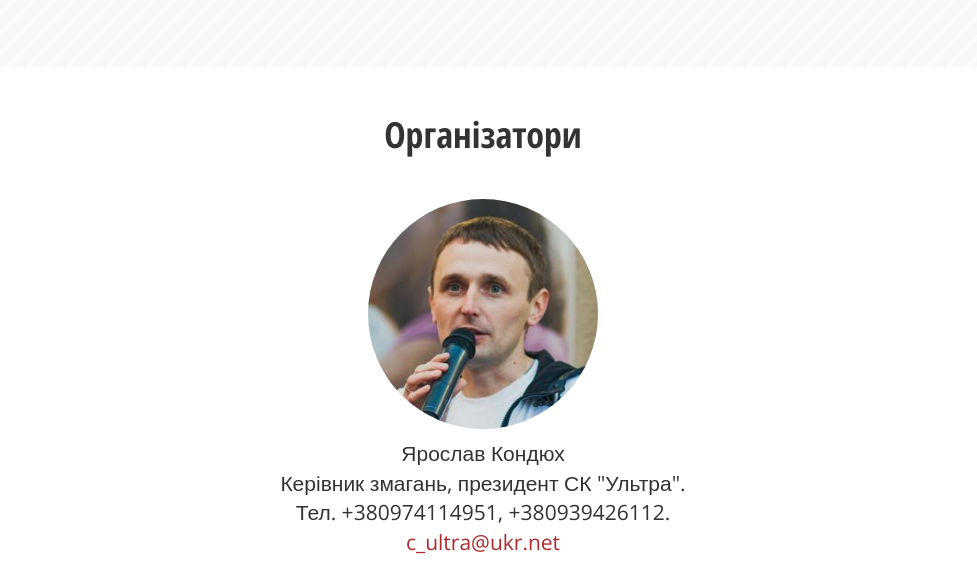
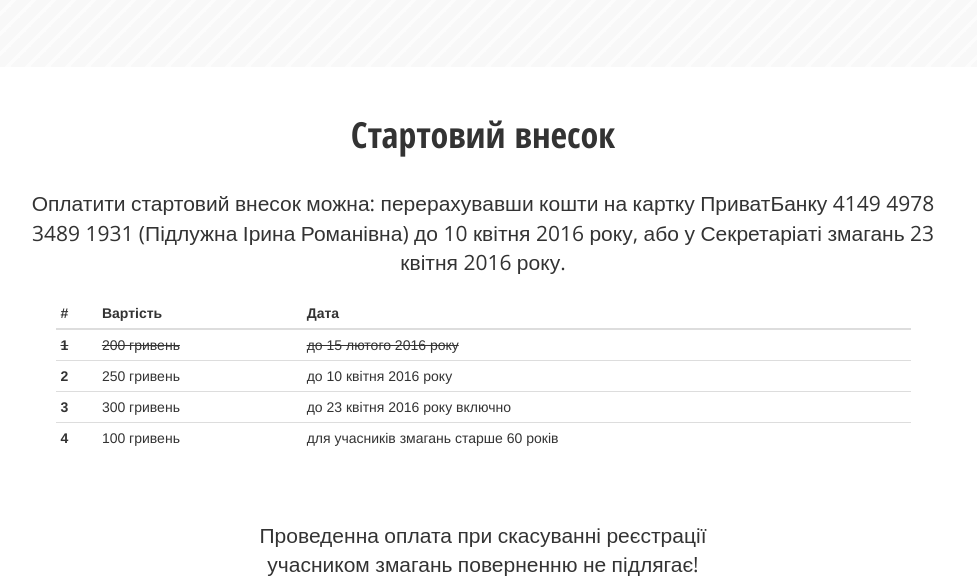
Before and after one commit to gvizdyk/marathonlviv.github.io, a website: page index.jade in a window 1280 px wide. Shown: the part 2664-3245 px from the top of the page, without its empty margins (157-1134 px from the left). Drawn offline with nearby package versions, Linux system fonts and the light colour scheme; files that its build step writes are made by us from their sources.

Commit message:
added paid sections

```diff
--- a/index.jade
+++ b/index.jade
@@ -150,7 +150,40 @@ html(lang='uk',class='no-js')
         p.lead Прийом додаткових заявок, реєстрація учасників, видача стартових номерів відбуватиметься <strong><u>виключно 23 квітня, у суботу з 16.00, під чаc проведення Pasta Party</u></strong>
         p.lead Остаточною заявкою для участі у змаганнях вважається: попередня реєстрація, медична довідка та заява учасника пробігу із особистим підписом, оплата стартового внеску.
 
-    section#section-organizers
+    section#section-paid.umovy-uchasti-info
+      .container.text-center.info(style="padding: 28px 15px 0;")
+        h1 Cтартовий внесок
+        p.lead Оплатити стартовий внесок можна: перерахувавши кошти на картку ПриватБанку 4149 4978 3489 1931 (Підлужна Ірина Романівна) до 10 квітня 2016 року, або у Секретаріаті змагань 23 квітня 2016 року.
+
+      .container
+        table.table.table-condensed(style="width: 75%; text-align: left; margin: 0 auto 40px;")
+          thead
+            tr
+              th #
+              th Вартість
+              th Дата
+            tbody
+              tr
+                th <s>1</s>
+                td <s>200 гривень</s>
+                td <s>до 15 лютого 2016 року</s>
+              tr
+                th 2
+                td 250 гривень
+                td до 10 квітня 2016 року
+              tr
+                th 3
+                td 300 гривень
+                td до 23 квітня 2016 року включно
+              tr
+                th 4
+                td 100 гривень
+                td для учасників змагань старше 60 років
+
+      .container.text-center.info
+        p.lead Проведенна оплата при скасуванні реєстрації<br /> учасником змагань поверненню не підлягає!</p>
+
+    section#section-organizers.section-even
       .container.text-center.info
         h1(style="margin-bottom: 35px;") Організатори
         img(class="portrait", src="/images/ykondyukh.jpg", alt="Керівник змагань - Ярослав Кондюх")
```
Also changed, not shown: index.html.
